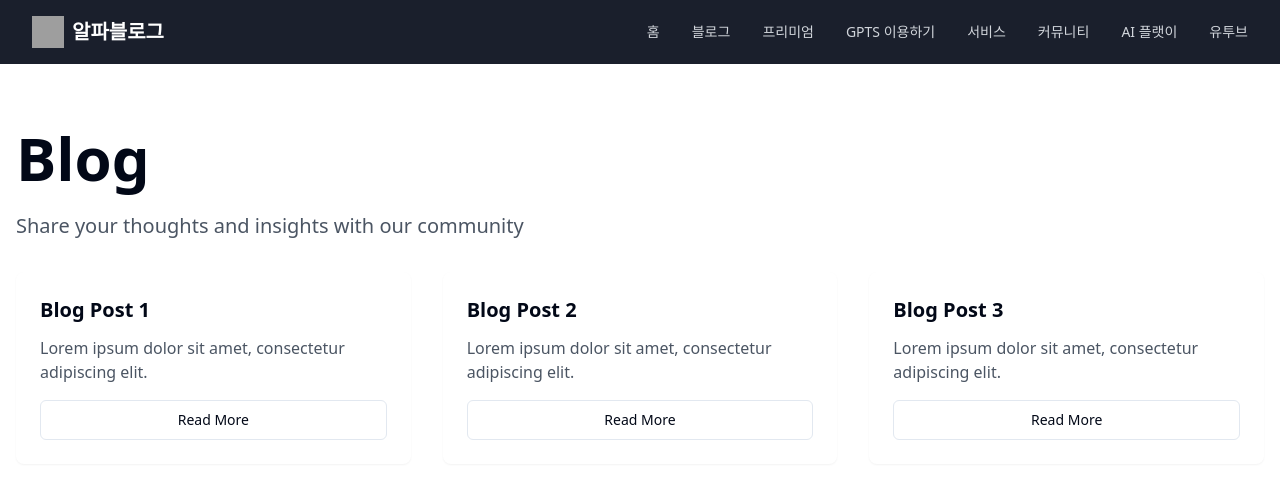
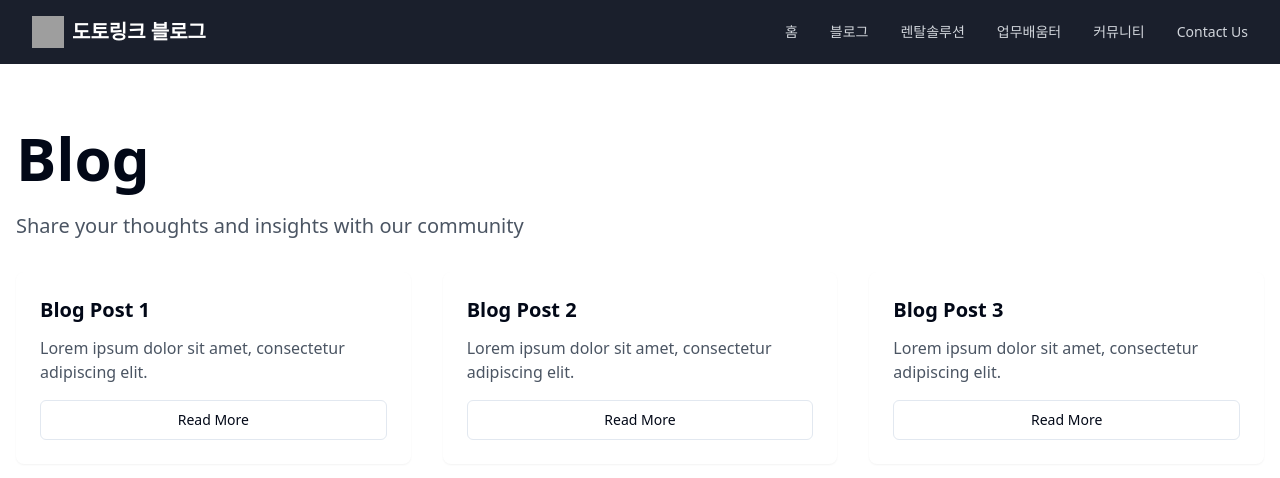
Before and after one commit to dotolinklab/dotos, a React (Vite) app: page /blog in a window 1280 px wide. Shown: the top 478 px of the page. Built offline with nearby package versions, Linux system fonts and the light colour scheme; grey boxes are pictures that could not be loaded.

Commit message:
Refactor: Update navigation and logo
Update the logo and navigation links.

```diff
--- a/src/components/Footer.tsx
+++ b/src/components/Footer.tsx
@@ -34,8 +34,8 @@ const Footer = () => {
         <div className="grid grid-cols-1 md:grid-cols-5 gap-8">
           <div className="col-span-1">
             <Link to="/" className="flex items-center">
-              <img src="/logo.png" alt="알파블로그" className="h-8 w-8" />
-              <span className="text-xl font-bold ml-2">알파블로그</span>
+              <img src="/logo.png" alt="도토링크 블로그" className="h-8 w-8" />
+              <span className="text-xl font-bold ml-2">도토링크 블로그</span>
             </Link>
             <p className="mt-4 text-sm text-gray-600">
               심층 보도와 분석을 통해 인<br />
@@ -98,7 +98,7 @@ const Footer = () => {
 
         <div className="mt-12 pt-8 border-t">
           <p className="text-center text-sm text-gray-600">
-            © 2025 알파블로그. 모든 권리 보유.
+            © 2025 도토링크 블로그. 모든 권리 보유.
           </p>
         </div>
       </div>
--- a/src/components/Navigation.tsx
+++ b/src/components/Navigation.tsx
@@ -19,12 +19,10 @@ const Navigation = () => {
   const navLinks = [
     { name: "홈", href: "/" },
     { name: "블로그", href: "/blog" },
-    { name: "프리미엄", href: "/rental" },
-    { name: "GPTS 이용하기", href: "/learning" },
-    { name: "서비스", href: "/community" },
-    { name: "커뮤니티", href: "/contact" },
-    { name: "AI 플랫이", href: "/ai" },
-    { name: "유투브", href: "/youtube" },
+    { name: "렌탈솔루션", href: "/rental" },
+    { name: "업무배움터", href: "/learning" },
+    { name: "커뮤니티", href: "/community" },
+    { name: "Contact Us", href: "/contact" },
   ];
 
   return (
@@ -34,7 +32,7 @@ const Navigation = () => {
           <div className="flex-shrink-0">
             <Link to="/" className="flex items-center">
               <img src="/logo.png" alt="Logo" className="h-8 w-8" />
-              <span className="text-white ml-2 text-xl font-bold">알파블로그</span>
+              <span className="text-white ml-2 text-xl font-bold">도토링크 블로그</span>
             </Link>
           </div>
 
```
